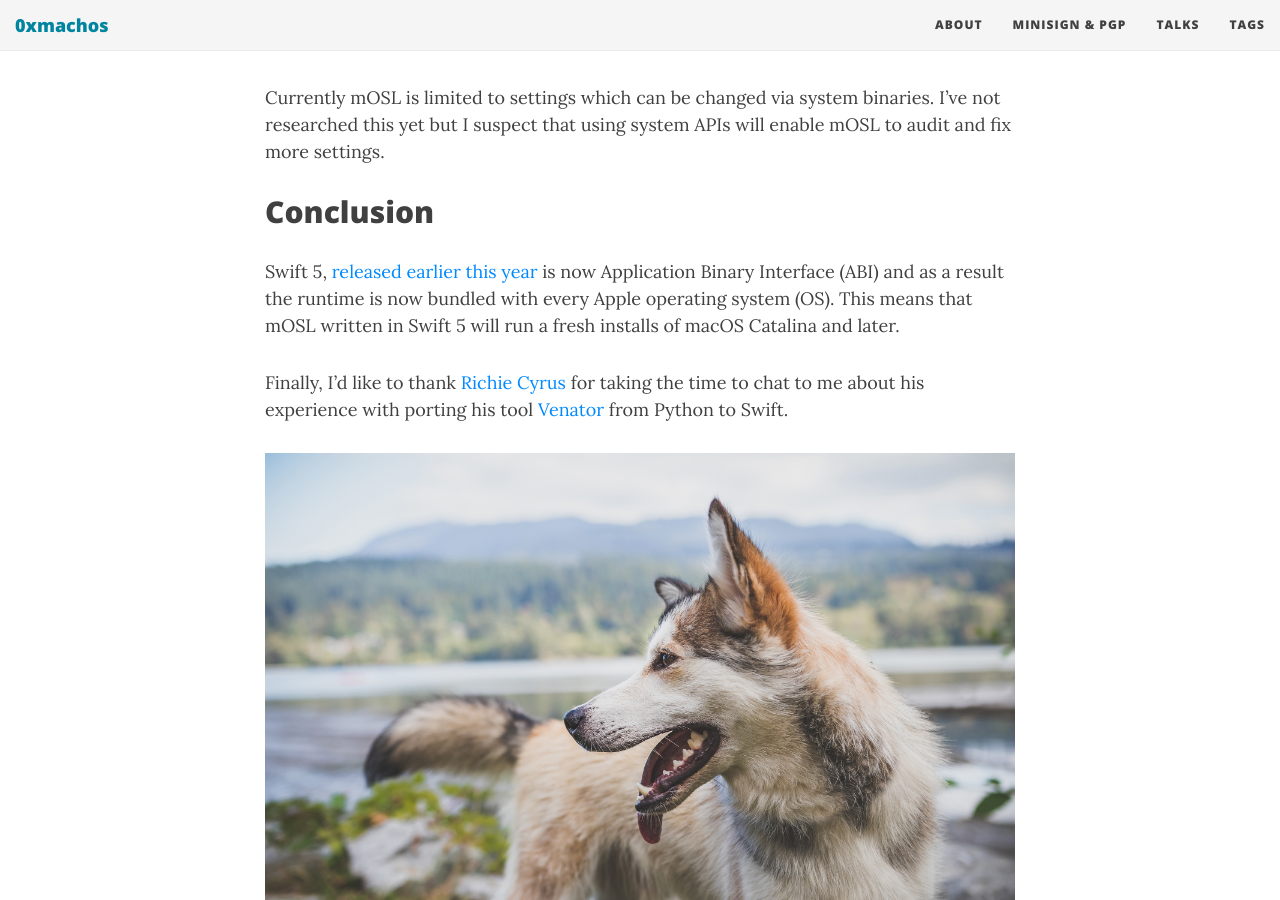
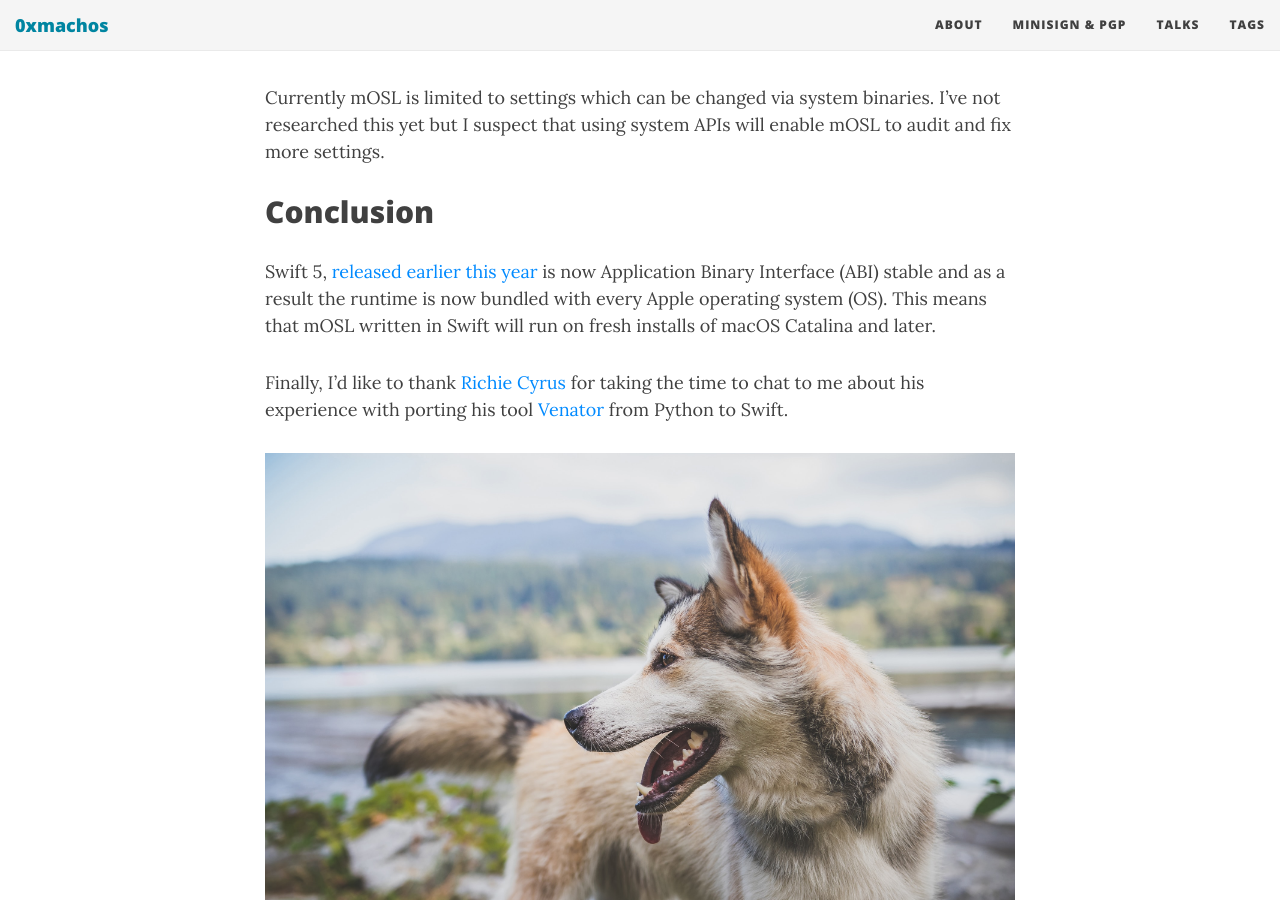
Before and after one commit to 0xmachos/0xmachos.github.io, a Jekyll site: the page built from _posts/2019-09-21-The-Future-of-mOSL.md, in a window 1280 px wide and 900 px high, scrolled down 2614 px. Built offline with Jekyll 4.4.1, drawn with Linux system fonts in a browser that asks for light colours; nearby versions of some CDN libraries.

Commit message:
Conclusion: Fix typos

```diff
--- a/_posts/2019-09-21-The-Future-of-mOSL.md
+++ b/_posts/2019-09-21-The-Future-of-mOSL.md
@@ -76,7 +76,7 @@ Currently mOSL is limited to settings which can be changed via system binaries.
 
 ## Conclusion
 
-Swift 5, [released earlier this year](https://swift.org/blog/swift-5-released/) is now Application Binary Interface (ABI) and as a result the runtime is now bundled with every Apple operating system (OS). This means that mOSL written in Swift 5 will run a fresh installs of macOS Catalina and later.
+Swift 5, [released earlier this year](https://swift.org/blog/swift-5-released/) is now Application Binary Interface (ABI) stable and as a result the runtime is now bundled with every Apple operating system (OS). This means that mOSL written in Swift will run on fresh installs of macOS Catalina and later.
 
 Finally, I'd like to thank [Richie Cyrus](https://twitter.com/rrcyrus) for taking the time to chat to me about his experience with porting his tool [Venator](https://github.com/richiercyrus/Venator) from Python to Swift.
 
```
